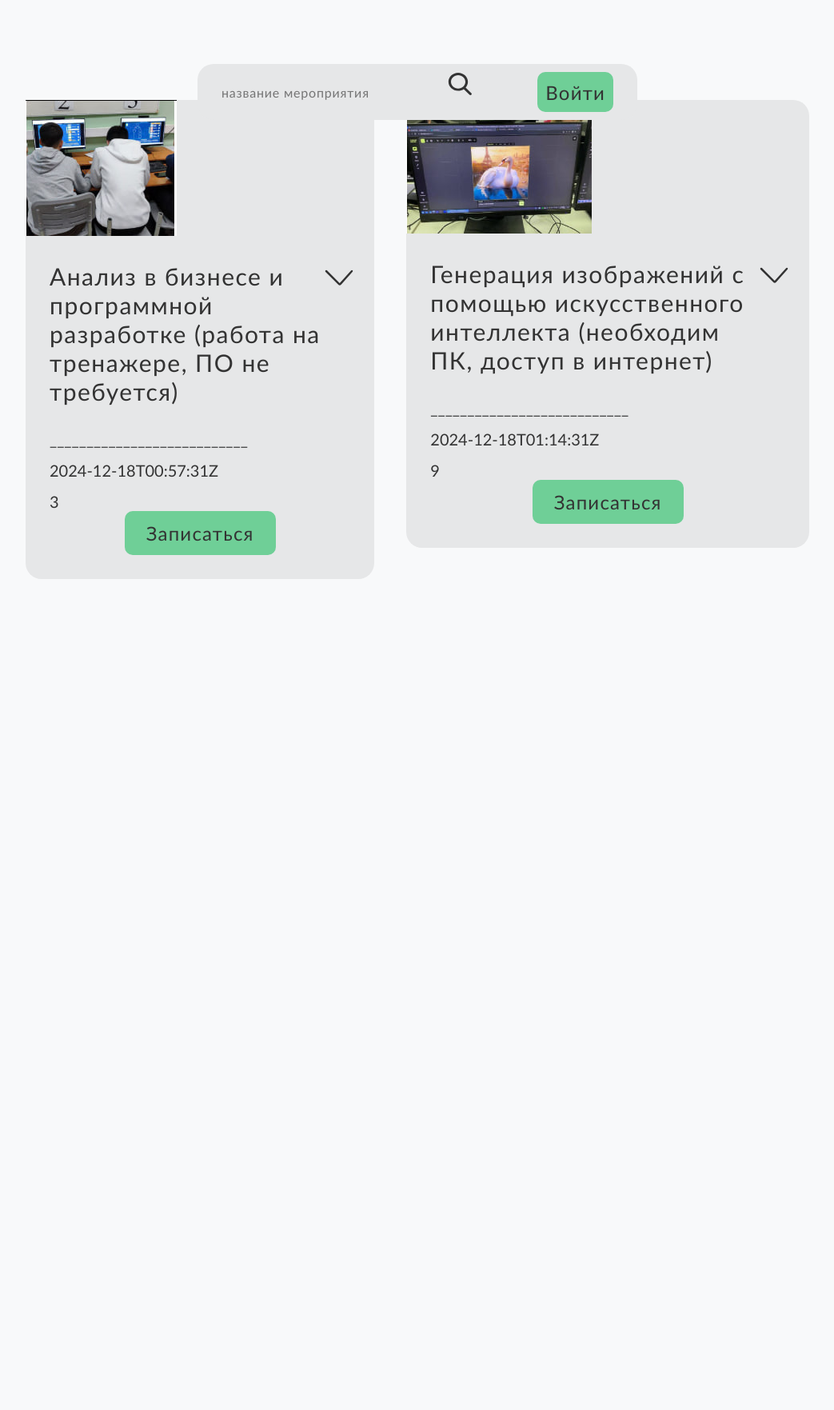
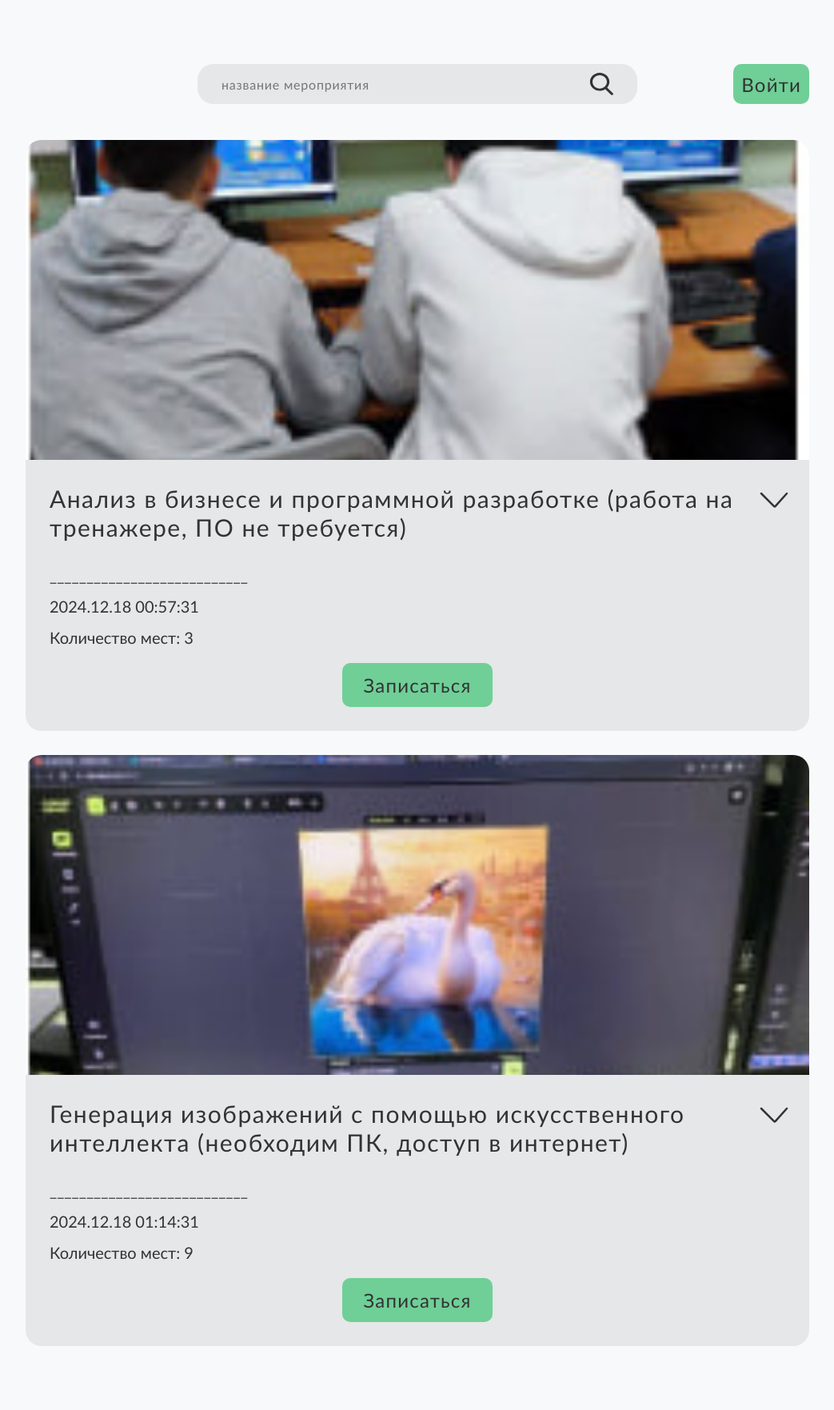
Before and after one commit to vlncceeks/project_events, a Django app: page / in a window 1280 px wide. Shown: the whole page at 80% size, without its empty margins (118-1161 px from the left). Before the commit the page ends 724 px from the top, so only its background shows below. Run offline with Django 5.2, Linux system fonts and the light colour scheme; data comes from the database, SQL or seed files in the repository.

Commit message:
правки html

```diff
--- a/project/main/static/main/css/main.css
+++ b/project/main/static/main/css/main.css
@@ -91,6 +91,15 @@ button:active {
   gap: 0;
   border-radius: 2rem;
 }
+.event__container_image {
+    height: 40rem;
+}
+.event__image {
+    object-fit: cover;
+    width: 100%;
+    height: 100%;
+    border-radius: 2rem 2rem 0 0;
+}
 .content {
   padding: 3rem;
   display: flex;
@@ -149,6 +158,7 @@ details p {
   margin: 0;
 }
 .sign_button {
-  padding: 1.3rem 2.7rem;
-  align-self: center;
+    margin: 2rem 0 0 0;
+    padding: 1.3rem 2.7rem;
+    align-self: center;
 }
--- a/project/main/static/main/js/index.js
+++ b/project/main/static/main/js/index.js
@@ -1,4 +1,4 @@
-const wrapper = document.querySelector(".wrapper__container");
+const wrapper = document.querySelector(".wrapper__activity");
 const search = document.querySelector(".search__input");
 const URL_API = "http://127.0.0.1:8000/api/events/";
 
@@ -22,28 +22,28 @@ function showEvent(data) {
   data.forEach((event) => {
     const eventElement = document.createElement("div");
 
-    eventElement.classList.add("wrapper__activity", "activity");
+    eventElement.classList.add("activity__event", "event");
 
     eventElement.innerHTML = `
-        <div class="activity__event event">
-            <div class="event__image">
-            <img src="images/${event.photo}" alt="event">
+
+            <div class="event__container_image">
+              <img src="images/${event.photo}" alt="event" class="event__image">
             </div>
             <div class="events__content content">
               <details class="content__details details">
                 <summary class="details__title">${event.title}</summary>
                 <p class="details__description">___________________________</p>
-                <p class="details__materials_title">${event.materials}</p>
+                <p class="details__materials_title">${event.materials.replace('"', '').replace('"', '')}</p>
                 <p class="details__materials">___________________________</p>
               </details>
               <p class="content__authors">___________________________</p>
-              <p class="content__date_and_time">${event.date_time}</p>
-              <p class="content__numbers_of_seats">${event.places}</p>
+              <p class="content__date_and_time">${event.date_time.replace('T', ' ').replace('Z', ' ').replace('-', '.').replace('-', '.')}</p>
+              <p class="content__numbers_of_seats">Количество мест: ${event.places}</p>
               <button class="content__sign_button sign_button">
                 Записаться
               </button>
             </div>
-          </div>
+
         `;
     wrapper.appendChild(eventElement);
   });
--- a/project/main/templates/main/index.html
+++ b/project/main/templates/main/index.html
@@ -31,12 +31,15 @@
                 fill="#333333"
               />
             </svg>
-            <div class="container__entry entry">
-              <button class="entry__button_of_entry button_of_entry">
-                Войти
-              </button>
-            </div>
           </div>
+          <div class="container__entry entry">
+            <button class="entry__button_of_entry button_of_entry">
+              Войти
+            </button>
+          </div>
+        </div>
+        <div class="wrapper__activity activity">
+
         </div>
       </section>
     </main>
```
